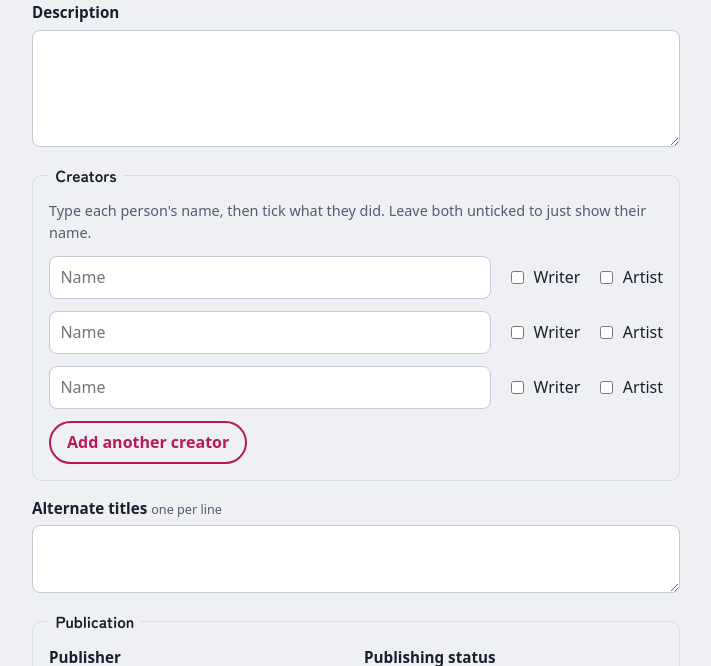
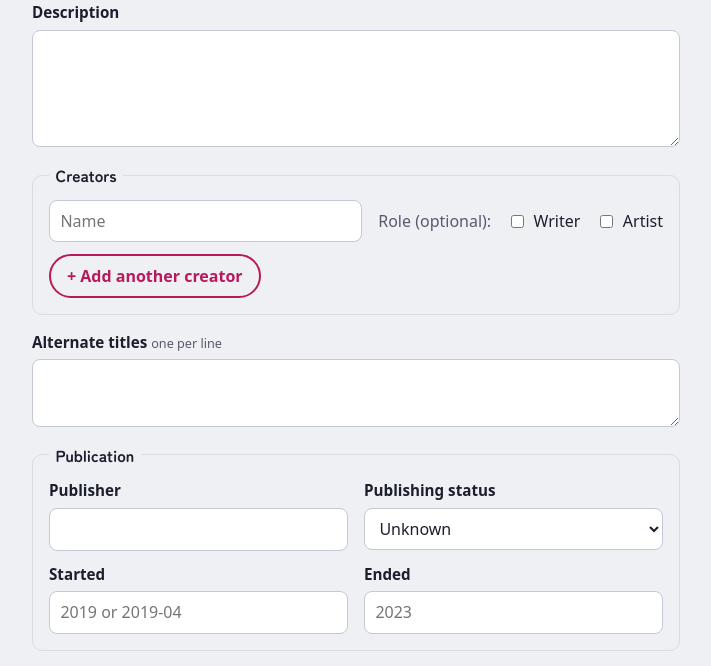
Before and after one commit to anneonymie/Reading-Journal, a Flask app: page /works/new in a window 1280 px wide. Shown: the part 581-1247 px from the top of the page, without its empty margins (284-995 px from the left). Run offline with Flask 3, Linux system fonts and the light colour scheme; data comes from the database, SQL or seed files in the repository; some libraries are stand-ins or nearby versions.

Commit message:
Creator rows: Role (optional) label, no blank rows, + on the Add button

```diff
--- a/journal/static/app.js
+++ b/journal/static/app.js
@@ -67,7 +67,7 @@
     const button = document.createElement("button");
     button.type = "button";
     button.className = "secondary";
-    button.textContent = "Add another creator";
+    button.textContent = "+ Add another creator";
     button.addEventListener("click", () => {
       const rows = set.querySelectorAll("[data-creator-row]");
       const row = rows[rows.length - 1].cloneNode(true);
--- a/journal/static/style.css
+++ b/journal/static/style.css
@@ -114,6 +114,8 @@ legend { font-family: var(--display); font-weight: 700; padding: 0 .4rem; }
 .row > .field { min-width: 10rem; }
 .creator-row { display: flex; flex-wrap: wrap; align-items: center; gap: .4rem 1rem; }
 .creator-row > input { flex: 1 1 14rem; width: auto; min-width: 0; }
+.creator-roles { display: inline-flex; flex-wrap: wrap; align-items: center; gap: .4rem 1rem; }
+.role-label { color: var(--ink-soft); }
 [data-creators] > button { align-self: flex-start; }
 .actions { display: flex; gap: .75rem; align-items: center; flex-wrap: wrap; }
 .errors { background: var(--accent-soft); border-left: 4px solid var(--danger); border-radius: 6px; padding: .5rem .9rem; margin: 1rem 0; }
--- a/journal/templates/work_form.html
+++ b/journal/templates/work_form.html
@@ -70,19 +70,24 @@
     <textarea name="description_md" rows="4">{{ form.description_md }}</textarea>
   </label>
 
+  {% macro creator_row(c, i) %}
+    <div class="creator-row" data-creator-row>
+      <input name="creator_name" value="{{ c.name }}" maxlength="300" autocomplete="off"
+             placeholder="Name" aria-label="Creator {{ i + 1 }} name">
+      <span class="creator-roles">
+        <span class="role-label">Role (optional):</span>
+        <label class="check"><input type="checkbox" name="creator_author" value="{{ i }}" {% if c.author %}checked{% endif %}> Writer</label>
+        <label class="check"><input type="checkbox" name="creator_artist" value="{{ i }}" {% if c.artist %}checked{% endif %}> Artist</label>
+      </span>
+    </div>
+  {% endmacro %}
   <fieldset data-creators>
     <legend>Creators</legend>
-    <p class="hint">Type each person's name, then tick what they did. Leave both unticked to just show their name.</p>
     {% set blank = {"name": "", "author": false, "artist": false} %}
-    {% set rows = form.creators + [blank] * ([2, 3 - form.creators|length]|max) %}
-    {% for c in rows %}
-    <div class="creator-row" data-creator-row>
-      <input name="creator_name" value="{{ c.name }}" maxlength="300" autocomplete="off"
-             placeholder="Name" aria-label="Creator {{ loop.index }} name">
-      <label class="check"><input type="checkbox" name="creator_author" value="{{ loop.index0 }}" {% if c.author %}checked{% endif %}> Writer</label>
-      <label class="check"><input type="checkbox" name="creator_artist" value="{{ loop.index0 }}" {% if c.artist %}checked{% endif %}> Artist</label>
-    </div>
-    {% endfor %}
+    {% set rows = form.creators or [blank] %}
+    {% for c in rows %}{{ creator_row(c, loop.index0) }}{% endfor %}
+    {# The Add button needs JavaScript; without it, offer one more blank row instead. #}
+    <noscript>{{ creator_row(blank, rows|length) }}</noscript>
   </fieldset>
 
   <label class="field">
```
Also changed, not shown: test_app.py (+13 -4 lines).
